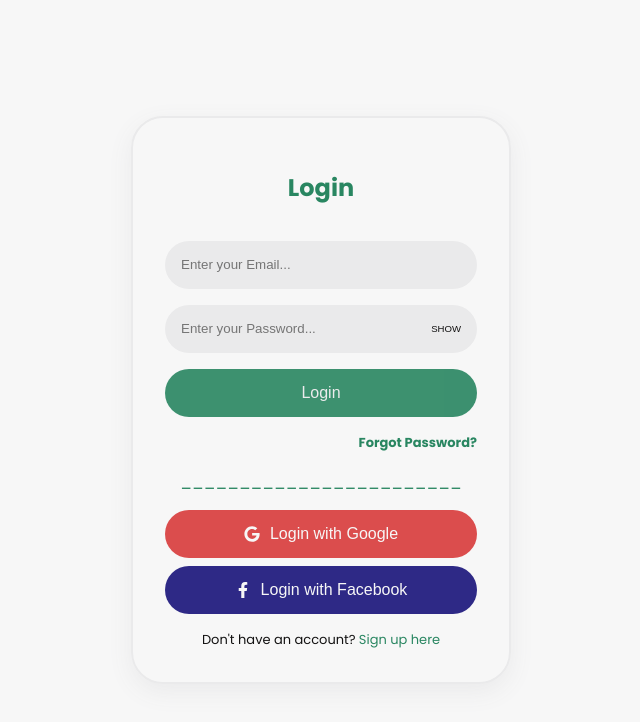
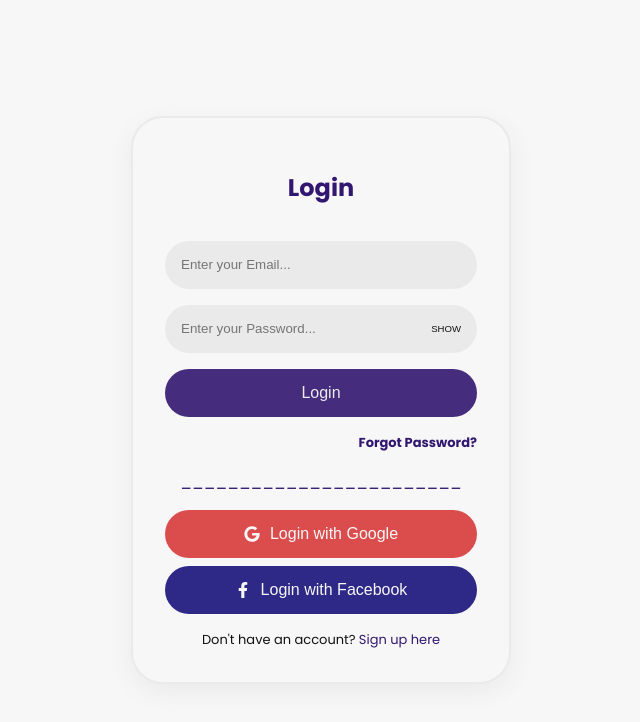
Before and after one commit to fearalert/Authentication-App-MERN, a React (Vite) app in the folder client/: page / in a window 1280 px wide. Shown: the top 722 px of the page, without its empty margins (319-959 px from the left). Built offline with nearby package versions, Linux system fonts and the light colour scheme.

Commit message:
primary color fixed

```diff
--- a/client/src/index.css
+++ b/client/src/index.css
@@ -2,7 +2,7 @@
 @import url('https://fonts.googleapis.com/css2?family=Geologica:wght@100..900&display=swap');
 
 :root {
-  --primary-color: rgb(41, 134, 97);
+  --primary-color: rgb(50, 23, 112);
   --tertiary-color: rgb(46, 41, 134);
   --secondary-color: rgb(219, 77, 77);
   --input-background-color: rgb(234, 234, 235);
```
